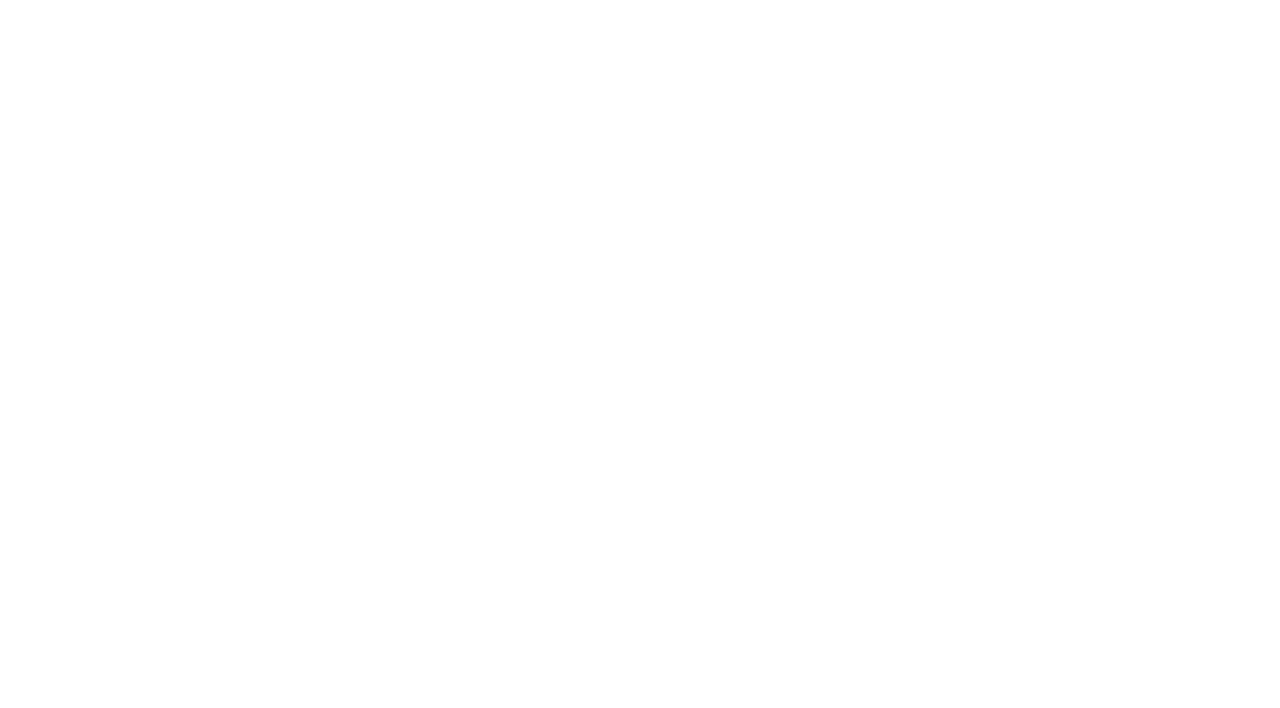
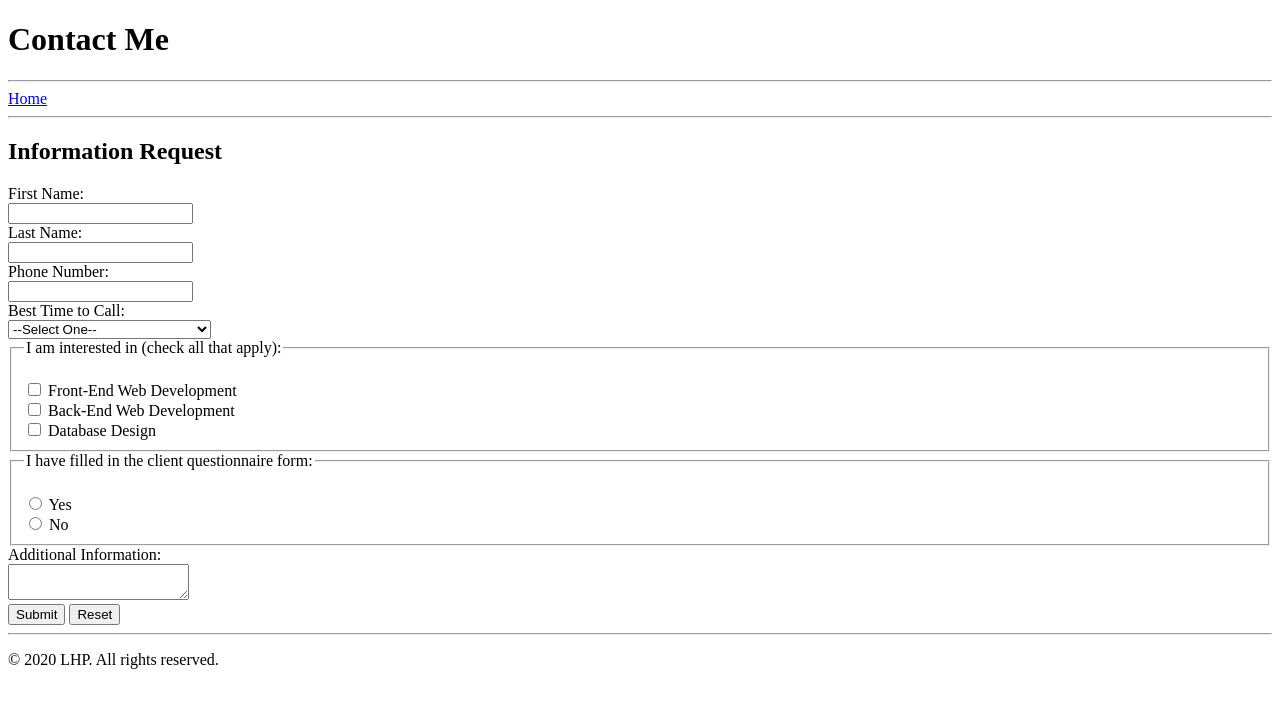
Before and after one commit to lhartmann2/IntroToWebDev, a plain HTML site: page portfolio/contact.html in a window 1280 px wide. Drawn offline with Linux system fonts and the light colour scheme.

Commit message:
end of chapter 1

```diff
--- a/portfolio/contact.html
+++ b/portfolio/contact.html
@@ -5,5 +5,52 @@
 	</head>
 
 	<body>
+		<h1>Contact Me</h1> <hr/>
+		<a href="index.html">Home</a>
+		<hr/>
+		<h2>Information Request</h2>
+		<form action="fakepage.html" method="POST">
+			<label for="firstName">First Name:</label><br/>
+			<input type="text" name="firstName" required /> <br/>
+			<label for="lastName">Last Name:</label><br/>
+			<input type="text" name="lastName" required /> <br/>
+			<label for="phoneNumber">Phone Number:</label><br/>
+			<input type="text" name="phoneNumber" /> <br/>
+
+			<label for="contact">Best Time to Call:</label><br/>
+			<select id="contact" name="bestTime">
+				<option value="default" selected>--Select One--</option>
+				<option value="morning">Morning (8AM to 12PM EST)</option>
+				<option value="afternoon">Afternoon (12PM to 5PM EST)</option>
+				<option value="evening">Evening (5PM to 8PM EST)</option>
+			</select> <br/>
+
+			<fieldset>
+				<legend>I am interested in (check all that apply):</legend><br/>
+				<input type="checkbox" id="frontEnd" name="interest" value="frontEnd">
+				<label for="frontEnd">Front-End Web Development</label><br/>
+				<input type="checkbox" id="backEnd" name="interest" value="backEnd">
+				<label for="backEnd">Back-End Web Development</label><br/>
+				<input type="checkbox" id="database" name="interest" value="database">
+				<label for="database">Database Design</label><br/>
+			</fieldset>
+
+			<fieldset>
+				<legend>I have filled in the client questionnaire form:</legend><br/>
+				<input type="radio" name="answer" value="YES" />
+				<label for="choice1">Yes</label><br/>
+				<input type="radio" name="answer" value="NO" />
+				<label for="choice2">No</label><br/>
+			</fieldset>
+
+			<label for="info">Additional Information:</label><br/>
+			<textarea name="additionalInfo"></textarea><br/>
+
+			<input type="submit" name="submit" value="Submit" /> <input type="reset" />
+		</form>
+		<hr/>
+		<footer>
+			<p>&copy; 2020 LHP. All rights reserved.</p>
+		</footer>
 	</body>
 </html>
```
Also changed, not shown: portfolio/index.html (+43 -4 lines).
